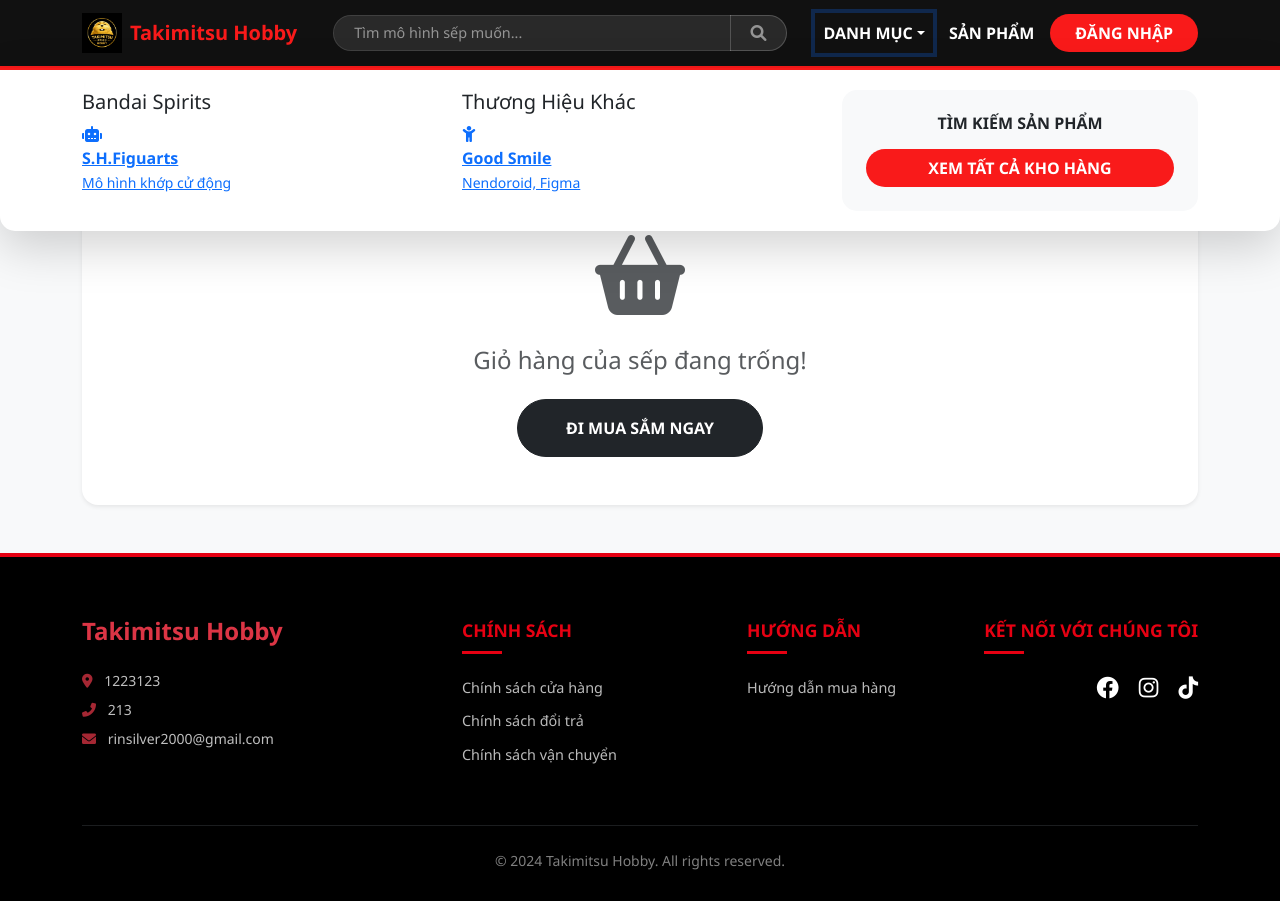
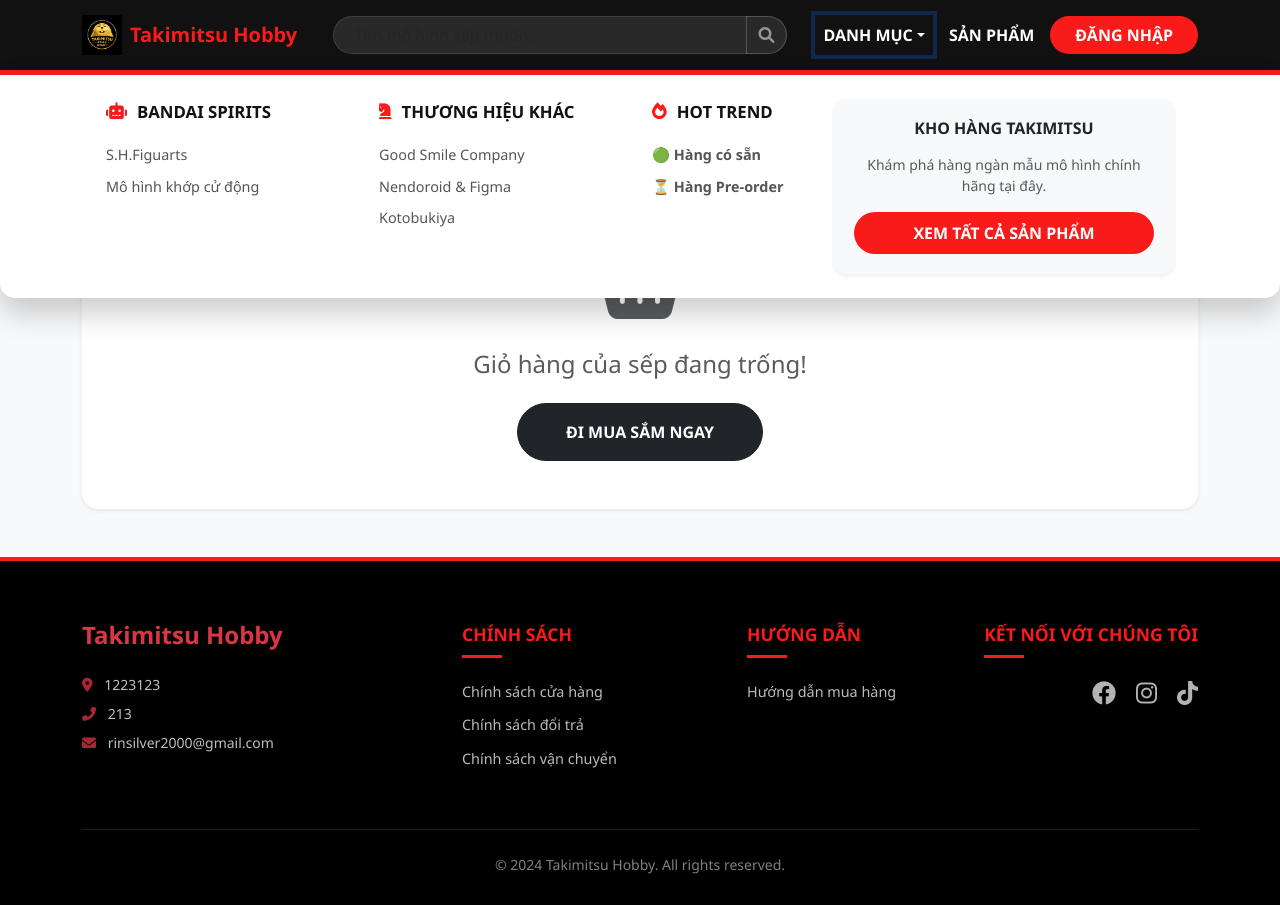
Before and after one commit to rinsilver/Takimitsu-Hobby, a Flask app: page /gio-hang in a window 1280 px wide, after a click on "DANH MỤC". Run offline with Flask 3, Linux system fonts and the light colour scheme.

Commit message:
update v14.1

```diff
--- a/app.py
+++ b/app.py
@@ -1026,34 +1026,39 @@ def cai_dat_giao_dien():
 
 # ================= TRANG KHÁCH: TẤT CẢ SẢN PHẨM =================
 # ================= TRANG KHÁCH: TẤT CẢ SẢN PHẨM (CÓ TÌM THEO TÊN) =================
+# ================= TRANG KHÁCH: TẤT CẢ SẢN PHẨM (CẬP NHẬT BỘ LỌC TỒN KHO) =================
 @app.route('/san-pham')
 def tat_ca_san_pham():
     conn = ket_noi_db()
 
-    # Lấy các tham số từ URL
-    tu_khoa = request.args.get('tu_khoa', '') # Thêm lấy từ khóa
+    # 1. Lấy thêm tham số 'ton_kho' từ URL
+    tu_khoa = request.args.get('tu_khoa', '')
     danh_muc_loc = request.args.get('danh_muc', '')
     hang_loc = request.args.get('hang_sx', '')
     kieu_loc = request.args.get('kieu_hang', '')
+    ton_kho = request.args.get('ton_kho', '') # Biến mới ở đây sếp nhé
+
     page = request.args.get('page', 1, type=int)
     per_page = 12
 
     cau_lenh_base = ' FROM san_pham WHERE 1=1'
     dk = []
 
-    # Ghép điều kiện tìm kiếm
+    # Ghép điều kiện tìm kiếm cũ
     if tu_khoa:
-        cau_lenh_base += ' AND ten LIKE ?'
-        dk.append(f'%{tu_khoa}%')
+        cau_lenh_base += ' AND ten LIKE ?'; dk.append(f'%{tu_khoa}%')
     if danh_muc_loc:
-        cau_lenh_base += ' AND the_loai = ?'
-        dk.append(danh_muc_loc)
+        cau_lenh_base += ' AND the_loai = ?'; dk.append(danh_muc_loc)
     if hang_loc:
-        cau_lenh_base += ' AND hang_sx = ?'
-        dk.append(hang_loc)
+        cau_lenh_base += ' AND hang_sx = ?'; dk.append(hang_loc)
     if kieu_loc:
-        cau_lenh_base += ' AND kieu_hang = ?'
-        dk.append(kieu_loc)
+        cau_lenh_base += ' AND kieu_hang = ?'; dk.append(kieu_loc)
+
+    # 2. LOGIC LỌC TỒN KHO MỚI
+    if ton_kho == 'con_hang':
+        cau_lenh_base += ' AND so_luong > 0'
+    elif ton_kho == 'het_hang':
+        cau_lenh_base += ' AND so_luong <= 0'
 
     tong_sp = conn.execute('SELECT COUNT(id)' + cau_lenh_base, dk).fetchone()[0]
     tong_trang = (tong_sp + per_page - 1) // per_page
@@ -1063,14 +1068,16 @@ def tat_ca_san_pham():
 
     san_phams = conn.execute(cau_lenh, dk).fetchall()
 
-    # Lấy danh sách bộ lọc
     danh_mucs = conn.execute('SELECT DISTINCT the_loai as ten_danh_muc FROM san_pham').fetchall()
     hangs = conn.execute('SELECT DISTINCT hang_sx as ten_hang FROM san_pham').fetchall()
 
     conn.close()
+
+    # 3. TRUYỀN BIẾN ton_kho_chon RA NGOÀI HTML
     return render_template('tat_ca_san_pham.html', san_phams=san_phams, danh_mucs=danh_mucs, hangs=hangs,
                            page=page, tong_trang=tong_trang,
-                           dm_chon=danh_muc_loc, hang_chon=hang_loc, kieu_chon=kieu_loc, tu_khoa=tu_khoa)
+                           dm_chon=danh_muc_loc, hang_chon=hang_loc, kieu_chon=kieu_loc,
+                           tu_khoa=tu_khoa, ton_kho_chon=ton_kho)
 
 # ================= XỬ LÝ THANH TOÁN & ĐẶT HÀNG =================
 @app.route('/thanh-toan', methods=['GET', 'POST'])
--- a/templates/base.html
+++ b/templates/base.html
@@ -22,13 +22,37 @@
             overflow-x: hidden;
         }
 
-        /* NAVBAR ĐỒNG BỘ MÀU */
+        /* 1. NAVBAR & SEARCH */
         .navbar {
             border-bottom: 2px solid var(--main-color) !important;
             background-color: #111 !important;
+            padding: 10px 0;
         }
 
-        /* MEGA MENU */
+        .nav-search-form {
+            flex: 1;
+            max-width: 500px;
+            margin: 0 auto;
+            padding: 0 20px;
+        }
+
+        .nav-search-input {
+            background-color: rgba(255, 255, 255, 0.1) !important;
+            border: 1px solid rgba(255, 255, 255, 0.2) !important;
+            color: #fff !important;
+            border-radius: 20px 0 0 20px !important;
+            padding-left: 20px !important;
+        }
+
+        .nav-search-btn {
+            border-radius: 0 20px 20px 0 !important;
+            background-color: rgba(255, 255, 255, 0.1) !important;
+            border: 1px solid rgba(255, 255, 255, 0.2) !important;
+            border-left: none !important;
+            color: rgba(255, 255, 255, 0.5) !important;
+        }
+
+        /* 2. NÂNG CẤP MEGA MENU PREMIUM */
         .mega-dropdown {
             position: static !important;
         }
@@ -37,78 +61,74 @@
             width: 100%;
             left: 0;
             right: 0;
-            padding: 20px;
-            border-radius: 0 0 15px 15px;
-            border: none;
-            border-top: 2px solid var(--main-color);
-            box-shadow: 0 10px 30px rgba(0, 0, 0, 0.2);
+            padding: 0 !important;
+            border: none !important;
+            border-top: 3px solid var(--main-color) !important;
+            box-shadow: 0 15px 30px rgba(0, 0, 0, 0.2) !important;
+            background: #fff !important;
+            border-radius: 0 0 15px 15px !important;
         }
 
-        /* THANH TÌM KIẾM TRÊN HEADER */
-        .nav-search-form {
-            flex: 1;
-            max-width: 500px;
-            /* Đã kéo dài từ 350px lên 500px cho sếp */
-            margin: 0 auto;
-            /* Tự động căn ra giữa khoảng trống */
-            padding: 0 20px;
-            /* Thêm khoảng đệm 2 bên để không bị dính vào logo hay menu */
+        .mega-menu-title {
+            color: #111;
+            font-size: 1.05rem;
+            font-weight: 800;
+            text-transform: uppercase;
+            margin-bottom: 20px;
+            display: flex;
+            align-items: center;
         }
 
-        .nav-search-input {
-            background-color: rgba(255, 255, 255, 0.1) !important;
-            border: 1px solid rgba(255, 255, 255, 0.2) !important;
-            color: #fff !important;
-            border-radius: 20px 0 0 20px !important;
-            padding-left: 20px !important;
-            /* Thụt vào một chút cho chữ dễ nhìn */
-            font-size: 0.9rem !important;
+        .mega-menu-title i {
+            color: var(--main-color);
+            margin-right: 10px;
         }
 
-        .nav-search-input::placeholder {
-            color: rgba(255, 255, 255, 0.5);
+        .mega-menu-list {
+            list-style: none;
+            padding: 0;
         }
 
-        .nav-search-btn {
-            border-radius: 0 20px 20px 0 !important;
-            background-color: rgba(255, 255, 255, 0.1) !important;
-            border: 1px solid rgba(255, 255, 255, 0.2) !important;
-            border-left: none !important;
-            color: rgba(255, 255, 255, 0.5) !important;
-            padding: 0 20px !important;
+        .mega-menu-list li {
+            margin-bottom: 10px;
         }
 
-        .nav-search-btn:hover {
-            color: var(--main-color) !important;
+        .mega-menu-link {
+            color: #555 !important;
+            text-decoration: none;
+            font-size: 0.9rem;
+            font-weight: 500;
+            transition: 0.2s;
+            display: block;
         }
 
-        /* Responsive cho mobile: thu nhỏ lại và đẩy xuống hàng dưới */
-        @media (max-width: 991px) {
-            .nav-search-form {
-                max-width: 100%;
-                margin: 15px 0;
-                padding: 0;
-            }
+        .mega-menu-link:hover {
+            color: var(--main-color) !important;
+            padding-left: 8px;
         }
 
-        /* CSS CHO FOOTER MÀU SẮC CHUYÊN NGHIỆP */
-        /* FIX TRIỆT ĐỂ LỖI FOOTER */
+        .search-cta-box {
+            background: #f8f9fa;
+            border-radius: 12px;
+            padding: 20px;
+            text-align: center;
+        }
+
+        /* 3. FOOTER STYLE */
         .tms-footer {
             background-color: #000;
             color: #fff;
             padding: 60px 0 30px;
-            border-top: 4px solid #e60012;
+            border-top: 4px solid var(--main-color);
         }
 
-        /* Chỉ tạo dấu gạch khi có chữ */
         .footer-title {
-            color: #e60012;
+            color: var(--main-color);
             font-size: 1.1rem;
             font-weight: 800;
             margin-bottom: 25px;
             text-transform: uppercase;
             display: inline-block;
-            /* Quan trọng để dấu gạch không bay xa */
             position: relative;
         }
 
@@ -119,7 +139,7 @@
             left: 0;
             width: 40px;
             height: 3px;
-            background-color: #e60012;
+            background-color: var(--main-color);
         }
 
         .footer-link {
@@ -132,31 +152,36 @@
         }
 
         .footer-link:hover {
-            color: #e60012 !important;
+            color: var(--main-color) !important;
             padding-left: 5px;
         }
 
-        /* Ép icon mạng xã hội nằm ngang */
+        /* FIX MÀU MẠNG XÃ HỘI */
         .social-list {
             display: flex !important;
-            /* Ép nằm ngang */
             gap: 20px;
             list-style: none;
             padding: 0;
             margin: 0;
         }
 
-        .social-list i {
-            font-size: 1.4rem;
+        /* Màu mặc định là trắng mờ */
+        .social-list a {
+            color: rgba(255, 255, 255, 0.7) !important;
+            text-decoration: none;
             transition: 0.3s;
         }
 
+        .social-list i {
+            font-size: 1.5rem;
+        }
+
+        /* Hiệu ứng màu khi hover */
         .fa-facebook:hover {
             color: #1877F2 !important;
             transform: scale(1.2);
         }
 
-        /* Xanh Facebook */
         .fa-instagram:hover {
             background: radial-gradient(circle at 30% 107%, #fdf497 0%, #fdf497 5%, #fd5949 45%, #d6249f 60%, #285aeb 90%);
             -webkit-background-clip: text;
@@ -164,17 +189,18 @@
             transform: scale(1.2);
         }
 
-        /* Gradient Instagram */
         .fa-tiktok:hover {
             color: #00f2ea !important;
             text-shadow: 2px 0 #ff0050;
             transform: scale(1.2);
         }
 
-        /* Hiệu ứng lỗi TikTok */
-
-        .hover-main:hover {
-            color: var(--main-color) !important;
+        @media (max-width: 991px) {
+            .nav-search-form {
+                max-width: 100%;
+                margin: 15px 0;
+                padding: 0;
+            }
         }
     </style>
     {% block extra_css %}{% endblock %}
@@ -211,39 +237,57 @@
                             MỤC</a>
                         <div class="dropdown-menu mega-menu shadow-lg">
                             <div class="container">
-                                <div class="row">
-                                    <div class="col-md-4">
-                                        <h5 class="mega-menu-title">Bandai Spirits</h5>
-                                        <a href="/san-pham?hang_sx=Bandai" class="mega-menu-item">
-                                            <i class="fas fa-robot"></i>
-                                            <div><strong class="d-block">S.H.Figuarts</strong><small>Mô hình khớp cử
-                                                    động</small></div>
-                                        </a>
+                                <div class="row g-4 p-4">
+                                    <div class="col-md-3">
+                                        <div class="mega-menu-title"><i class="fas fa-robot"></i> Bandai Spirits</div>
+                                        <ul class="mega-menu-list">
+                                            <li><a href="/san-pham?hang_sx=Bandai"
+                                                    class="mega-menu-link">S.H.Figuarts</a></li>
+                                            <li><a href="/san-pham?danh_muc=Action Figure" class="mega-menu-link">Mô
+                                                    hình khớp cử động</a></li>
+                                        </ul>
+                                    </div>
+                                    <div class="col-md-3">
+                                        <div class="mega-menu-title"><i class="fas fa-chess-knight"></i> Thương Hiệu
+                                            Khác</div>
+                                        <ul class="mega-menu-list">
+                                            <li><a href="/san-pham?hang_sx=Good Smile" class="mega-menu-link">Good Smile
+                                                    Company</a></li>
+                                            <li><a href="/san-pham?hang_sx=Figma" class="mega-menu-link">Nendoroid &
+                                                    Figma</a></li>
+                                            <li><a href="/san-pham?hang_sx=Kotobukiya"
+                                                    class="mega-menu-link">Kotobukiya</a></li>
+                                        </ul>
+                                    </div>
+                                    <div class="col-md-2">
+                                        <div class="mega-menu-title"><i class="fas fa-fire"></i> Hot Trend</div>
+                                        <ul class="mega-menu-list">
+                                            <li><a href="/san-pham?kieu_hang=Co san"
+                                                    class="mega-menu-link fw-bold text-success">🟢 Hàng có sẵn</a></li>
+                                            <li><a href="/san-pham?kieu_hang=Pre-order"
+                                                    class="mega-menu-link fw-bold text-warning">⏳ Hàng Pre-order</a>
+                                            </li>
+                                        </ul>
                                     </div>
                                     <div class="col-md-4">
-                                        <h5 class="mega-menu-title">Thương Hiệu Khác</h5>
-                                        <a href="/san-pham?hang_sx=Good Smile" class="mega-menu-item">
-                                            <i class="fas fa-child"></i>
-                                            <div><strong class="d-block">Good Smile</strong><small>Nendoroid,
-                                                    Figma</small></div>
-                                        </a>
-                                    </div>
-                                    <div class="col-md-4 text-center">
-                                        <div class="p-4 bg-light h-100 d-flex flex-column justify-content-center"
-                                            style="border-radius: 15px;">
-                                            <h6 class="fw-bold text-dark mb-3">TÌM KIẾM SẢN PHẨM</h6>
-                                            <a href="/san-pham" class="btn text-white fw-bold w-100 rounded-pill"
-                                                style="background:var(--main-color)">XEM TẤT CẢ KHO HÀNG</a>
+                                        <div class="search-cta-box shadow-sm">
+                                            <h6 class="fw-bold text-dark mb-3">KHO HÀNG TAKIMITSU</h6>
+                                            <p class="small text-muted mb-3">Khám phá hàng ngàn mẫu mô hình chính hãng
+                                                tại đây.</p>
+                                            <a href="/san-pham" class="btn text-white fw-bold w-100 rounded-pill py-2"
+                                                style="background:var(--main-color)">XEM TẤT CẢ SẢN PHẨM</a>
                                         </div>
                                     </div>
                                 </div>
                             </div>
                         </div>
                     </li>
+
                     <li class="nav-item"><a class="nav-link fw-bold text-white" href="/san-pham">SẢN PHẨM</a></li>
 
                     {% if is_admin or is_khach %}
-                    <li class="nav-item mx-3"><a href="/ho-so" class="text-decoration-none text-light fw-bold">Chào,
+                    <li class="nav-item mx-2"><a href="/ho-so"
+                            class="text-decoration-none text-light fw-bold small">Chào,
                             <span style="color:var(--main-color)">{{ khach_ten }}</span></a></li>
                     <li class="nav-item"><a href="/gio-hang"
                             class="btn btn-outline-light rounded-pill position-relative me-2 px-3"><i
@@ -266,21 +310,9 @@
 
     {% block content %}{% endblock %}
 
-    <style>
-        .footer-link {
-            transition: 0.2s;
-        }
-
-        .footer-link:hover {
-            color: var(--main-color) !important;
-            padding-left: 5px;
-        }
-    </style>
-
-    <footer class="tms-footer">
+    <footer class="tms-footer mt-auto">
         <div class="container">
             <div class="row g-4">
-
                 <div class="col-lg-4 col-md-6">
                     <h4 class="fw-bold text-danger mb-4">{{ settings.ten_web }}</h4>
                     <p class="small opacity-75 mb-4" style="line-height: 1.8;">{{ settings.thong_tin_footer }}</p>
@@ -321,15 +353,14 @@
                         </ul>
                     </div>
                 </div>
-
             </div>
-
             <hr class="mt-5 border-secondary opacity-25">
             <div class="text-center small opacity-50 mt-4">
                 &copy; 2024 {{ settings.ten_web }}. All rights reserved.
             </div>
         </div>
     </footer>
+
     <script src="https://cdn.jsdelivr.net/npm/bootstrap@5.3.0/dist/js/bootstrap.bundle.min.js"></script>
     {% block scripts %}{% endblock %}
 </body>
--- a/templates/gio_hang.html
+++ b/templates/gio_hang.html
@@ -5,8 +5,38 @@
 {% block extra_css %}
 <style>
     /* GIỮ NGUYÊN CSS GỐC CỦA SẾP CHO GIỎ HÀNG */
+    /* FIX LỖI KHOẢNG TRẮNG DƯỚI FOOTER */
+    html,
     body {
+        height: 100%;
+        margin: 0;
+    }
+
+    body {
+        display: flex;
+        flex-direction: column;
+        min-height: 100vh;
+        /* Ép body luôn cao bằng ít nhất 1 màn hình */
+        font-family: 'Segoe UI', Tahoma, sans-serif;
         background-color: #f8f9fa;
+        color: #111;
+        overflow-x: hidden;
+    }
+
+    /* Đảm bảo phần nội dung chính chiếm hết khoảng trống còn lại */
+    main,
+    .container-fluid,
+    #content-wrapper {
+        flex: 1 0 auto;
+    }
+
+    .tms-footer {
+        flex-shrink: 0;
+        /* Không cho footer bị co lại */
+        background-color: #000;
+        color: #fff;
+        padding: 60px 0 30px;
+        border-top: 4px solid var(--main-color);
     }
 
     .cart-card {
@@ -53,8 +83,7 @@
                                 <div class="d-flex align-items-center gap-3">
                                     <div
                                         style="width: 60px; height: 60px; border-radius: 10px; overflow: hidden; background: #f1f3f5;">
-                                        <img src="{{ sp.hinh_anh }}"
-                                            style="width:100%; height:100%; object-fit:cover;">
+                                        <img src="{{ sp.hinh_anh }}" style="width:100%; height:100%; object-fit:cover;">
                                     </div>
                                     <strong class="text-dark">{{ sp.ten }}</strong>
                                 </div>
```
Also changed, not shown: templates/tat_ca_san_pham.html (+9 -0 lines), database_v5.db.
